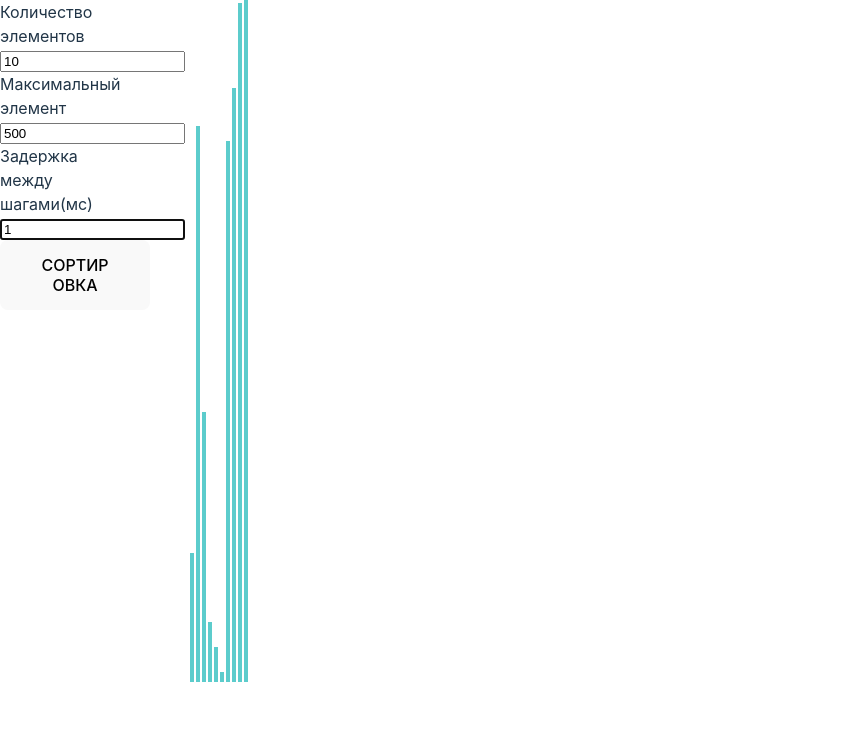
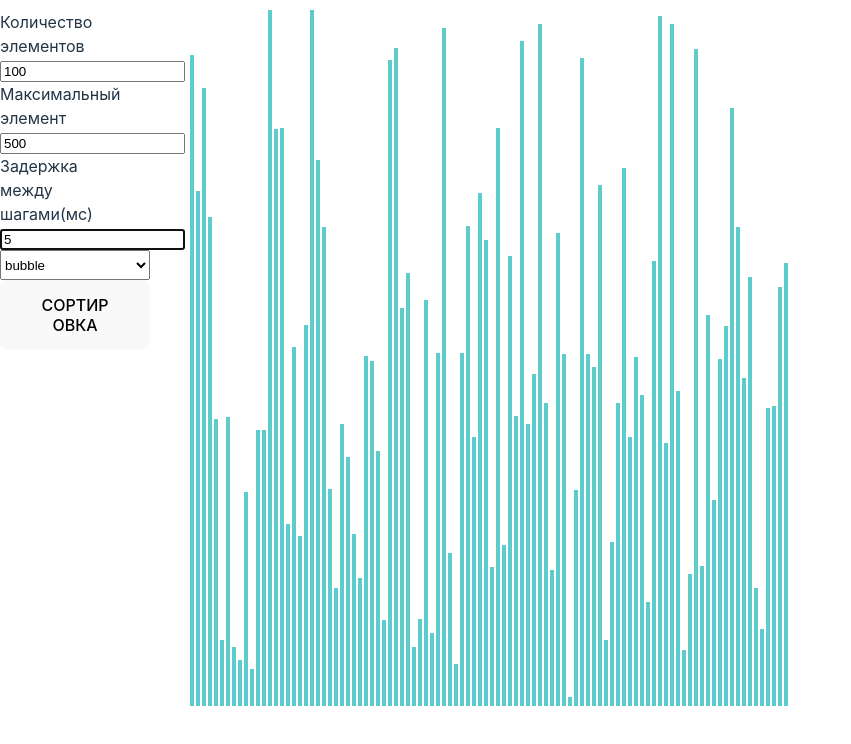
Before and after one commit to konstantinGirfanov/sortsVisual, a React (Vite) app in the folder reactproject1/: page / in a window 1280 px wide. Shown: the top 744 px of the page, without its empty margins (0-851 px from the left). Built offline with nearby package versions, Linux system fonts and the light colour scheme.

Commit message:
выбор сортир овок

```diff
--- a/reactproject1/src/Components/App.css
+++ b/reactproject1/src/Components/App.css
@@ -1,4 +1,5 @@
 body {
+    padding-top: 10px;
     width: 1300px;
     height: 100%;
 }
--- a/reactproject1/src/Components/App.tsx
+++ b/reactproject1/src/Components/App.tsx
@@ -20,7 +20,10 @@ const InputsContainer = styled.div`
 const SortButton = styled.button`
         width: 150px;
         height: 70px;
-        justify-self: center;
+    `
+const SelectInput = styled.select`
+        width: 150px;
+        height: 30px;
     `
 
 function GetRandomValue(min: number, max: number) {
@@ -39,16 +42,20 @@ const useInputRefs = () => {
     return { count: countInputElementRef, max: maxInputElementRef, delay: delayInputElementRef};
 }
 
-function App() {
+const GetRandomArray = (elementsCount: string, maxRelativeElementSize: string): SortElement[] => {
+    return Array.from({ length: parseInt(elementsCount) },
+        () => { return { num: GetRandomValue(0, parseInt(maxRelativeElementSize)), color: '#5CCCCC' } });
+}
+
+export default function App() {
     const { count, max, delay } = useInputRefs();
 
-    const [elementsCount, setElementsCount] = useState('10');
+    const [elementsCount, setElementsCount] = useState('100');
     const [maxRelativeElementSize, setMaxRelativeElementSize] = useState('500');
-    const [sortDelay, setSortDelay] = useState('1');
-    const [data, setData] = useState(
-        Array.from({ length: parseInt(elementsCount) },
-            () => { return { num: GetRandomValue(0, parseInt(maxRelativeElementSize)), color: '#5CCCCC' }})
-    );
+    const [sortMethod, setSortMethod] = useState({name: 'bubble', getSteps: BubbleSort.GetSortSteps});
+    const [sortDelay, setSortDelay] = useState('5');
+
+    const [data, setData] = useState(GetRandomArray(elementsCount, maxRelativeElementSize));
     const [steps, setSteps] = useState<SortElement[][]>([]);
 
     useEffect(() => {
@@ -70,16 +77,8 @@ function App() {
     }, [delay, sortDelay]);
 
     useEffect(() => {
-        setData(
-            Array.from({ length: parseInt(elementsCount) },
-                () => { return { num: GetRandomValue(0, parseInt(maxRelativeElementSize)), color: '#5CCCCC' } })
-        );
-    }, [elementsCount, maxRelativeElementSize]);
-
-    const onClickHandler = () => {
-        MergeSort.GetSortSteps(data, 0, data.length, data);
-        setSteps(MergeSort.newSteps);
-    }
+        setData(GetRandomArray(elementsCount, maxRelativeElementSize));
+    }, [elementsCount, maxRelativeElementSize, sortMethod]);
 
     useEffect(() => {
         (async () => {
@@ -87,9 +86,28 @@ function App() {
                 setData(stepElements);
                 await new Promise(resolve => setTimeout(resolve, parseInt(sortDelay)));
             }
-            MergeSort.newSteps = [];
         })()
     }, [steps]);
+
+    const onClickHandler = () => {
+        const steps: SortElement[][] = sortMethod.getSteps(data);
+
+        setSteps([...steps,
+        Array.from(steps[steps.length - 1], (e) => {
+            return { num: e.num, color: '#5CCCCC' };
+        })]);
+    }
+
+    const onChangeHandler = (e: React.ChangeEvent<HTMLSelectElement>) => {
+        switch (e.target.value) {
+            case 'bubble':
+                setSortMethod({ name: 'bubble', getSteps: BubbleSort.GetSortSteps });
+                break;
+            case 'merge':
+                setSortMethod({ name: 'merge', getSteps: MergeSort.GetSortSteps });
+                break;
+        }
+    }
 
     return (
         <Root>
@@ -100,6 +118,11 @@ function App() {
                 <MyInput value={maxRelativeElementSize} setValue={setMaxRelativeElementSize} inputRef={max} maxCount={null} />
                 <label>Задержка между шагами(мс)</label>
                 <MyInput value={sortDelay} setValue={setSortDelay} inputRef={delay} maxCount={null} />
+                <SelectInput onChange={onChangeHandler} value={sortMethod.name}>
+                    {['bubble', 'merge'].map(e => {
+                        return <option value={e}>{e}</option>;
+                    }) }
+                </SelectInput>
                 <SortButton onClick={onClickHandler}>СОРТИР ОВКА</SortButton>
             </InputsContainer>
 
@@ -111,5 +134,3 @@ function App() {
         </Root>
     );
 }
-
-export default App
--- a/reactproject1/src/sorts.ts
+++ b/reactproject1/src/sorts.ts
@@ -8,17 +8,15 @@ export class BubbleSort {
 
         for (let j = nums.length - 1; j > 0; j--) {
             for (let i = 0; i < j; i++) {
-                const newNumbers: SortElement[] = Array.from(nums, (e) => { return { num: e, color: '#5CCCCC' } });
-                newNumbers[i].color = 'red';
-                newNumbers[i + 1].color = 'red';
-                newSteps.push(newNumbers);
 
                 if (nums[i] > nums[i + 1]) {
                     const temp = nums[i];
                     nums[i] = nums[i + 1];
                     nums[i + 1] = temp;
 
-                    const newNumbers: SortElement[] = Array.from(nums, (e) => { return { num: e, color: '#5CCCCC' } });
+                    const newNumbers: SortElement[] = Array.from(nums, (e) => {
+                        return { num: e, color: '#5CCCCC' }
+                    });
                     newNumbers[i].color = 'green';
                     newNumbers[i + 1].color = 'green';
                     newSteps.push(newNumbers);
@@ -31,7 +29,13 @@ export class BubbleSort {
 }
 
 export class MergeSort {
-    public static newSteps: SortElement[][] = [];
+    private static newSteps: SortElement[][] = [];
+
+    public static GetSteps() {
+        const steps: SortElement[][] = Array.from(MergeSort.newSteps);
+        MergeSort.newSteps = [];
+        return steps;
+    }
 
     private static CreateStep(index: number, element: SortElement, beginArray: SortElement[]): void {
 
@@ -39,13 +43,7 @@ export class MergeSort {
             num: element.num,
             color: element.color
         };
-        this.newSteps.push(
-            Array.from(beginArray, (e, index) => {
-                return {
-                    num: e.num,
-                    color: index === index - 1 ? 'green' : '#5CCCCC'
-                };
-            }));
+        this.newSteps.push(Array.from(beginArray));
     }
 
     static merge(left: SortElement[], right: SortElement[], beginArray: SortElement[], lIndex: number) {
@@ -57,32 +55,27 @@ export class MergeSort {
         while (leftIndex < left.length && rightIndex < right.length) {
             if (left[leftIndex].num < right[rightIndex].num) {
                 resultArray.push(left[leftIndex]);
-                leftIndex++;
+                this.CreateStep(lIndex + ++leftIndex + rightIndex, resultArray[resultArray.length - 1], beginArray);
             } else {
                 resultArray.push(right[rightIndex]);
-                rightIndex++;
+                this.CreateStep(lIndex + leftIndex + ++rightIndex, resultArray[resultArray.length - 1], beginArray);
             }
-            this.CreateStep(lIndex + leftIndex + rightIndex, resultArray[resultArray.length - 1], beginArray);
-
-            console.log(this.newSteps);
         }
 
         while (leftIndex < left.length) {
             resultArray.push(left[leftIndex]);
-            leftIndex++;
-            this.CreateStep(lIndex + leftIndex + rightIndex, resultArray[resultArray.length - 1], beginArray);
+            this.CreateStep(lIndex + ++leftIndex + rightIndex, resultArray[resultArray.length - 1], beginArray);
         }
 
         while (rightIndex < right.length) {
             resultArray.push(right[rightIndex]);
-            rightIndex++;
-            this.CreateStep(lIndex + leftIndex + rightIndex, resultArray[resultArray.length - 1], beginArray);
+            this.CreateStep(lIndex + leftIndex + ++rightIndex, resultArray[resultArray.length - 1], beginArray);
         }
 
         return resultArray;
     }
 
-    public static GetSortSteps(data: SortElement[],
+    public static MergeSort(data: SortElement[],
         leftIndex: number,
         rightIndex: number,
         beginData: SortElement[]): SortElement[] {
@@ -101,10 +94,15 @@ export class MergeSort {
         const leftArray = data.slice(0, middle);
         const rightArray = data.slice(middle);
 
-        return this.merge(this.GetSortSteps(leftArray, leftIndex, middle, beginData),
-            this.GetSortSteps(rightArray, leftIndex + middle, rightIndex, beginData),
+        return this.merge(this.MergeSort(leftArray, leftIndex, middle, beginData),
+            this.MergeSort(rightArray, leftIndex + middle, rightIndex, beginData),
             beginData, leftIndex);
+    }
 
-        //return newSteps;
+    public static GetSortSteps(data: SortElement[]): SortElement[][] {
+        MergeSort.MergeSort(data, 0, data.length, data);
+        const steps = MergeSort.GetSteps();
+        MergeSort.newSteps = [];
+        return steps;
     }
 }
```
